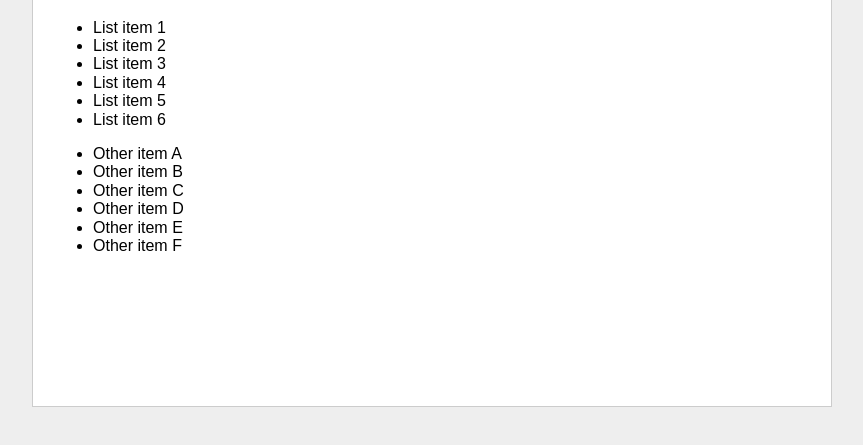
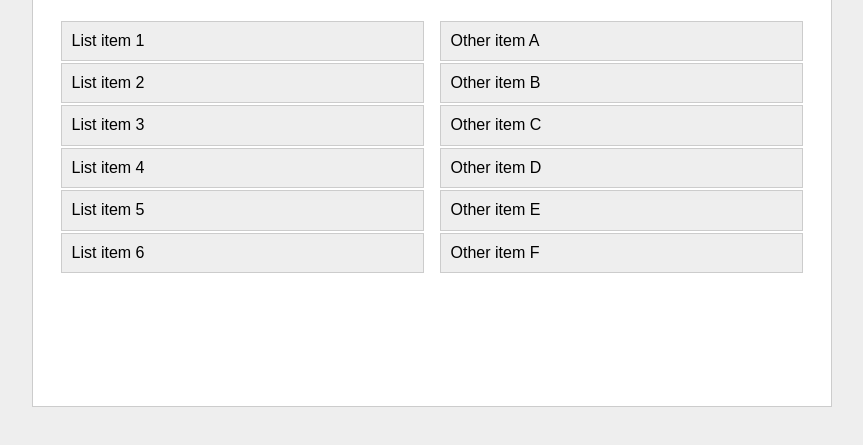
Before and after one commit to EricSnell/jquery_ui, a plain HTML site: page sortable.html in a window 1280 px wide. Shown: the part 133-578 px from the top of the page, without its empty margins (208-1071 px from the left). Drawn offline with nearby package versions, Linux system fonts and the light colour scheme; files that its build step writes are made by us from their sources.

Commit message:
added styling

```diff
--- a/css/styles.css
+++ b/css/styles.css
@@ -57,9 +57,35 @@ h1 {
 #droppable {
   width: 700px;
   height: 200px;
+  border: solid 2px #000;
   margin: 30px auto 0;
   background-color: #333;
   color: white;
   text-align: center;
   line-height: 200px;
 }
+
+ul {
+  width: 48%;
+  float: left;
+  margin: 0;
+  padding: 0 1%;
+  list-style: none;
+}
+
+ul li {
+  background: #eee;
+  padding: 10px;
+  margin: 2px 0;
+  border: solid 1px #ccc;
+}
+
+ul li:hover {
+  background: #ddd;
+  border-color: #aaa;
+  cursor: pointer;
+}
+
+ul li:active {
+
+}
```
